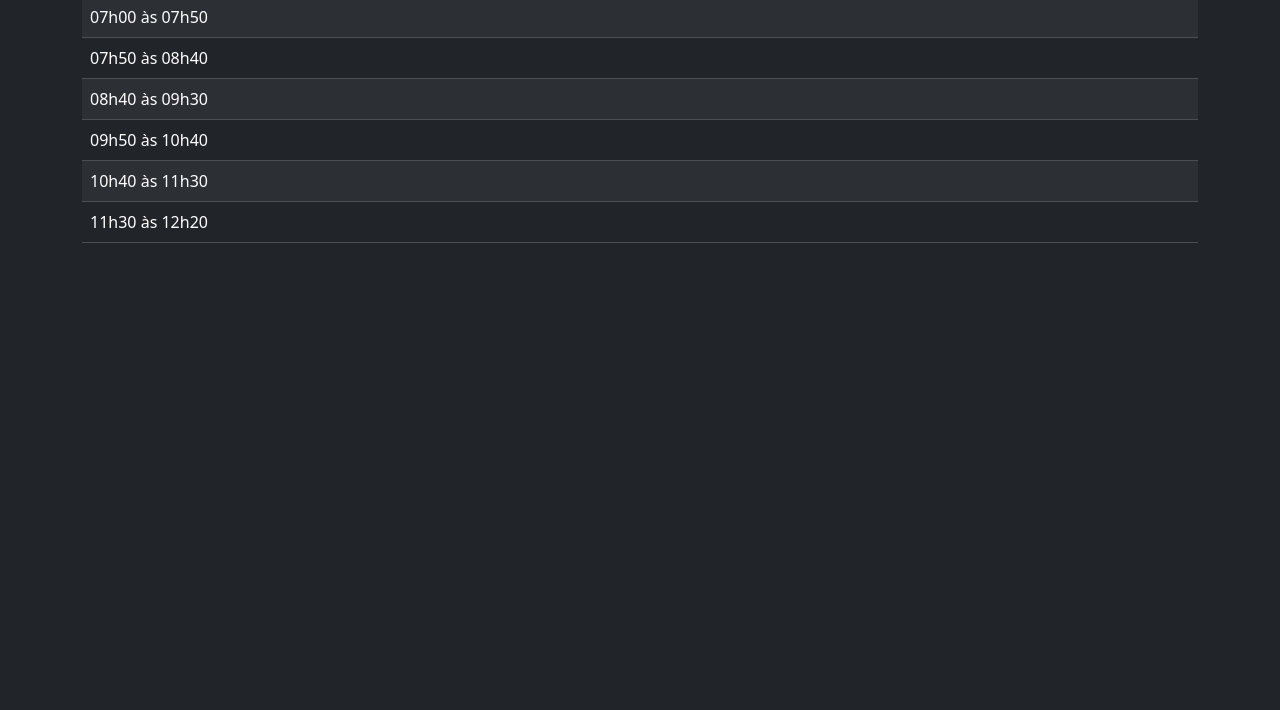
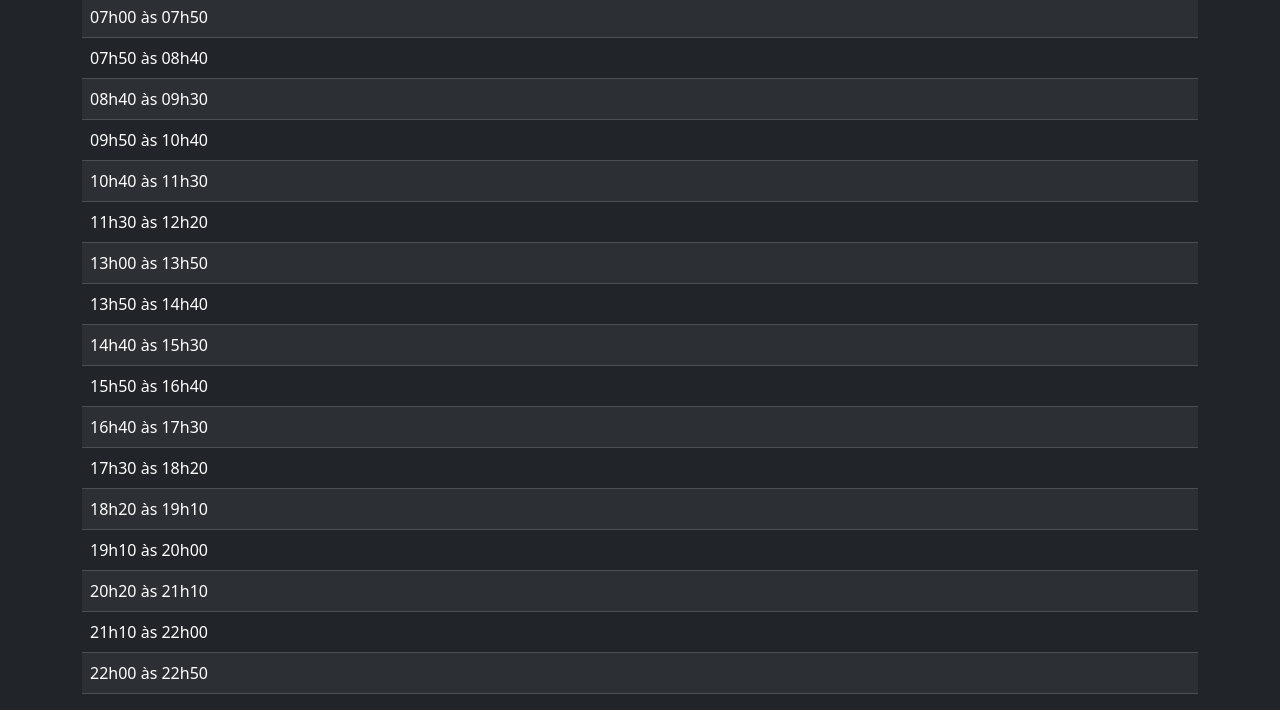
Before and after one commit to jrneliodias/Site-horario-grade, a plain HTML site: page index.html in a window 1280 px wide. Shown: the part 420-1130 px from the top of the page. Before the commit the page ends 800 px from the top, so only its background shows below. Drawn offline with nearby package versions, Linux system fonts and the light colour scheme.

Commit message:
Update to afternoon and night classes

```diff
--- a/index.html
+++ b/index.html
@@ -1,12 +1,18 @@
 <!DOCTYPE html>
 <html lang="en" data-bs-theme="dark">
-  <meta name="viewport" content="width=device-width, initial-scale=1" />
+  <meta
+    name="viewport"
+    content="width=device-width, initial-scale=1"
+  />
 
   <meta charset="UTF-8" />
   <script src="script.js"></script>
   <link rel="stylesheet" href="style.css" />
   <head>
-    <link rel="preconnect" href="https://fonts.gstatic.com" />
+    <link
+      rel="preconnect"
+      href="https://fonts.gstatic.com"
+    />
     <link
       href="https://fonts.googleapis.com/css2?family=Roboto:wght@400;700&display=swap"
       rel="stylesheet"
@@ -26,16 +32,29 @@
       crossorigin="anonymous"
     ></script>
     <div class="m-4 col-auto">
-      <button class="btn btn-dark shadow" id="btnSwitch" onclick="trocarTema()"">Trocar Tema </button>
+      <button
+        class="btn btn-dark shadow"
+        id="btnSwitch"
+        onclick="trocarTema()"
+      >
+        Trocar Tema
+      </button>
     </div>
     <div class="mt-5 container">
       <h1>Horário de Aula</h1>
 
       <form id="form-input">
         <div class="row" id="row">
-          <div class="d-flex justify-content-between inputs" id="inputs">
+          <div
+            class="d-flex justify-content-between inputs"
+            id="inputs"
+          >
             <div class="mb-3 p-2 flex-fill">
-              <label for="materia" class="form-label">Matéria:</label>
+              <label
+                for="materia"
+                class="form-label"
+                >Matéria:</label
+              >
               <input
                 class="form-control"
                 type="text"
@@ -45,7 +64,11 @@
               />
             </div>
             <div class="mb-3 p-2 flex-fill">
-              <label for="professor" class="form-label">Professor:</label>
+              <label
+                for="professor"
+                class="form-label"
+                >Professor:</label
+              >
               <input
                 class="form-control"
                 type="text"
@@ -55,7 +78,11 @@
               />
             </div>
             <div class="mb-3 p-2 flex-fill">
-              <label for="horario" class="form-label">Horário:</label>
+              <label
+                for="horario"
+                class="form-label"
+                >Horário:</label
+              >
               <input
                 class="form-control"
                 type="text"
@@ -68,7 +95,11 @@
         </div>
 
         <div>
-          <button class="btn btn-secondary" type="button" onclick="addInputs()">
+          <button
+            class="btn btn-secondary"
+            type="button"
+            onclick="addInputs()"
+          >
             Nova entrada
           </button>
           <button
@@ -84,7 +115,7 @@
 
       <h2>Quadro de Horários</h2>
       <div id="resultados">
-        <table class="table table-striped ">
+        <table class="table table-striped">
           <thead>
             <tr>
               <th>Horários</th>
@@ -95,7 +126,7 @@
               <th>Sexta</th>
             </tr>
           </thead>
-          <tbody>
+          <tbody id="morning">
             <tr>
               <td>07h00 às 07h50</td>
               <td id="2-m-1"></td>
@@ -146,6 +177,100 @@
               <td id="6-m-6"></td>
             </tr>
           </tbody>
+          <tbody id="afternoon">
+            <tr>
+              <td>13h00 às 13h50</td>
+              <td id="2-t-1"></td>
+              <td id="3-t-1"></td>
+              <td id="4-t-1"></td>
+              <td id="5-t-1"></td>
+              <td id="6-t-1"></td>
+            </tr>
+            <tr>
+              <td>13h50 às 14h40</td>
+              <td id="2-t-2"></td>
+              <td id="3-t-2"></td>
+              <td id="4-t-2"></td>
+              <td id="5-t-2"></td>
+              <td id="6-t-2"></td>
+            </tr>
+            <tr>
+              <td>14h40 às 15h30</td>
+              <td id="2-t-3"></td>
+              <td id="3-t-3"></td>
+              <td id="4-t-3"></td>
+              <td id="5-t-3"></td>
+              <td id="6-t-3"></td>
+            </tr>
+            <tr>
+              <td>15h50 às 16h40</td>
+              <td id="2-t-4"></td>
+              <td id="3-t-4"></td>
+              <td id="4-t-4"></td>
+              <td id="5-t-4"></td>
+              <td id="6-t-4"></td>
+            </tr>
+
+            <tr>
+              <td>16h40 às 17h30</td>
+              <td id="2-t-5"></td>
+              <td id="3-t-5"></td>
+              <td id="4-t-5"></td>
+              <td id="5-t-5"></td>
+              <td id="6-t-5"></td>
+            </tr>
+            <tr>
+              <td>17h30 às 18h20</td>
+              <td id="2-t-6"></td>
+              <td id="3-t-6"></td>
+              <td id="4-t-6"></td>
+              <td id="5-t-6"></td>
+              <td id="6-t-6"></td>
+            </tr>
+          </tbody>
+          <tbody id="night">
+            <tr>
+              <td>18h20 às 19h10</td>
+              <td id="2-n-1"></td>
+              <td id="3-n-1"></td>
+              <td id="4-n-1"></td>
+              <td id="5-n-1"></td>
+              <td id="6-n-1"></td>
+            </tr>
+            <tr>
+              <td>19h10 às 20h00</td>
+              <td id="2-n-2"></td>
+              <td id="3-n-2"></td>
+              <td id="4-n-2"></td>
+              <td id="5-n-2"></td>
+              <td id="6-n-2"></td>
+            </tr>
+            <tr>
+              <td>20h20 às 21h10</td>
+              <td id="2-n-3"></td>
+              <td id="3-n-3"></td>
+              <td id="4-n-3"></td>
+              <td id="5-n-3"></td>
+              <td id="6-n-3"></td>
+            </tr>
+            <tr>
+              <td>21h10 às 22h00</td>
+              <td id="2-n-4"></td>
+              <td id="3-n-4"></td>
+              <td id="4-n-4"></td>
+              <td id="5-n-4"></td>
+              <td id="6-n-4"></td>
+            </tr>
+
+            <tr>
+              <td>22h00 às 22h50</td>
+              <td id="2-n-5"></td>
+              <td id="3-n-5"></td>
+              <td id="4-n-5"></td>
+              <td id="5-n-5"></td>
+              <td id="6-n-5"></td>
+            </tr>
+          </tbody>
         </table>
       </div>
     </div>
--- a/script.js
+++ b/script.js
@@ -1,4 +1,4 @@
-var contador = 1;
+const contador = 1;
 
 function addInputs() {
   const inputsDiv = document.getElementById("row");
@@ -6,10 +6,10 @@ function addInputs() {
   const newInputsDiv1 = document.createElement("div");
   const newInputsDiv2 = document.createElement("div");
   const newInputsDiv3 = document.createElement("div");
-  newInputsDiv1.className ="mb-3 p-2 flex-fill"
-  newInputsDiv2.className ="mb-3 p-2 flex-fill"
-  newInputsDiv3.className ="mb-3 p-2 flex-fill"
-  inputsDivRow.className ="d-flex justify-content-between inputs"
+  newInputsDiv1.className = "mb-3 p-2 flex-fill"
+  newInputsDiv2.className = "mb-3 p-2 flex-fill"
+  newInputsDiv3.className = "mb-3 p-2 flex-fill"
+  inputsDivRow.className = "d-flex justify-content-between inputs"
 
   const materiaLabel = document.createElement("label");
   materiaLabel.for = "materia";
@@ -63,9 +63,9 @@ function getInputs() {
   const form = document.querySelector('form');
   const formData = new FormData(form);
   const inputsArray = Array.from(formData.entries());
-  var listaAulas = [];
-  for (var i = 0; i < inputsArray.length; i += 3) {
-    var horarioCadastro = {
+  const listaAulas = [];
+  for (let i = 0; i < inputsArray.length; i += 3) {
+    const horarioCadastro = {
       [inputsArray[i][0]]: inputsArray[i][1],
       [inputsArray[i + 1][0]]: inputsArray[i + 1][1],
       [inputsArray[i + 2][0]]: inputsArray[i + 2][1],
@@ -78,11 +78,11 @@ function getInputs() {
 
 
 function separarHorario(input) {
-  var turno = input.match(/[a-zA-Z]/);
+  const turno = input.match(/[a-zA-Z]/);
   if (turno) {
-    var posicao = turno.index;
-    var diaSemana = input.substr(0, posicao);
-    var horarios = input.substr(posicao + 1);
+    const posicao = turno.index;
+    const diaSemana = input.substr(0, posicao);
+    const horarios = input.substr(posicao + 1);
     return {
       diaSemana: diaSemana,
       turno: turno[0],
@@ -95,14 +95,14 @@ function separarHorario(input) {
 }
 
 function inserirnaTabela() {
-  var listadeHorarios = getInputs();
-  for (var i = 0; i < listadeHorarios.length; i++) {
+  const listadeHorarios = getInputs();
+  for (let i = 0; i < listadeHorarios.length; i++) {
     horarioObj = listadeHorarios[i];
-    var resultado = separarHorario(horarioObj.horario);
-    var aulaposicao = resultado.horarios.split("");
+    const resultado = separarHorario(horarioObj.horario);
+    const aulaposicao = resultado.horarios.split("");
     resultado['turno'] = resultado['turno'].toLowerCase();
     // Irá mapear no vetor de aulaposicao já que ele tem cada aula separada em posicoes, irá formatar o id da tabela como 2-m-1 (dia-turno-posicaodaaula)
-    var id = aulaposicao.map(str =>
+    const id = aulaposicao.map(str =>
       resultado.diaSemana + "-" + resultado['turno'] + "-" + str);
     // Recebe o nome da matéria e da materia para adicionar no html
     textoMateriaProfessor = horarioObj.materia + "<br>" + horarioObj.professor;
@@ -112,10 +112,10 @@ function inserirnaTabela() {
   }
 }
 function mostrarResultado() {
-  var input = document.querySelectorAll('[id^="horario"]');
-  var output = '';
-  for (var i = 0; i < input.length; i++) {
-    var resultado = separarHorario(input[i].value);
+  const input = document.querySelectorAll('[id^="horario"]');
+  const output = '';
+  for (let i = 0; i < input.length; i++) {
+    const resultado = separarHorario(input[i].value);
     if (resultado) {
       output += "Dia da Semana: " + resultado.diaSemana + "<br>" +
         "Turno: " + resultado.turno + "<br>" +
@@ -145,21 +145,21 @@ function addTableData() {
 }
 
 function preencherFormulario() {
-  var materias = ["Engenharia de Processos","CLP 2","Economia para Engenheiros","Lógica Fuzzy"];
-  var professores = ["Rejane","Agessandro","Fabricio","Nonato"];
-  var horarios = ["6M3456","4M3456","2M45","3M3456"];
-  for (var i = 0; i < professores.length; i++) {
+  const materias = ["Engenharia de Processos", "CLP 2", "Economia para Engenheiros", "Lógica Fuzzy"];
+  const professores = ["Rejane", "Agessandro", "Fabricio", "Nonato"];
+  const horarios = ["6M3456", "4M3456", "2M45", "3M3456"];
+  for (let i = 0; i < professores.length; i++) {
     document.getElementById("materia-" + i).value = materias[i];
     document.getElementById("professor-" + i).value = professores[i]
-  document.getElementById("horario-"+i).value = horarios[i];
+    document.getElementById("horario-" + i).value = horarios[i];
   }
 }
 
-function trocarTema(){
+function trocarTema() {
   if (document.documentElement.getAttribute('data-bs-theme') == 'dark') {
-        document.documentElement.setAttribute('data-bs-theme','light')
+    document.documentElement.setAttribute('data-bs-theme', 'light')
   }
   else {
-        document.documentElement.setAttribute('data-bs-theme','dark')
+    document.documentElement.setAttribute('data-bs-theme', 'dark')
   }
 }
```
Lines whose indentation alone changed are shown as unchanged.
